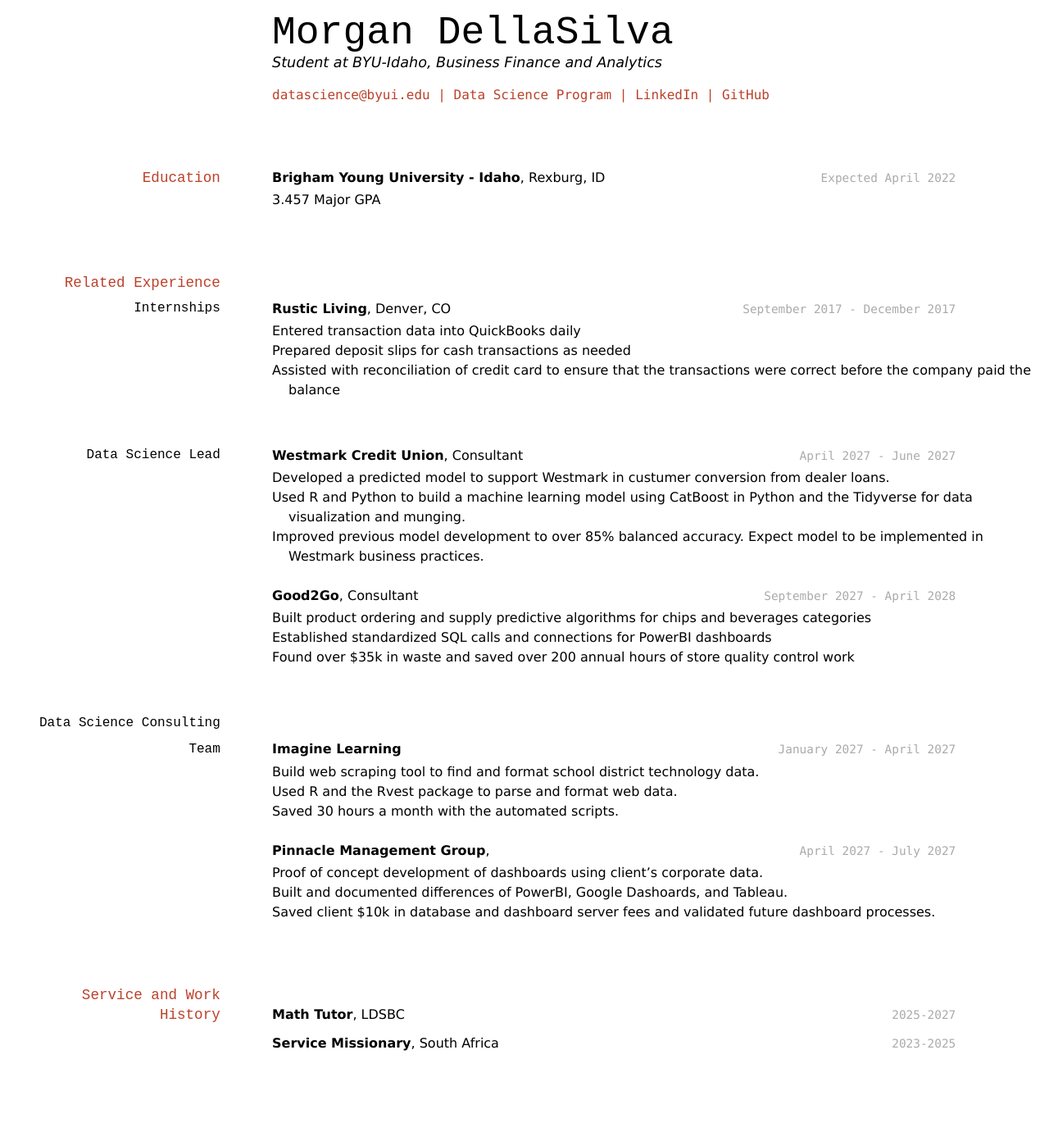
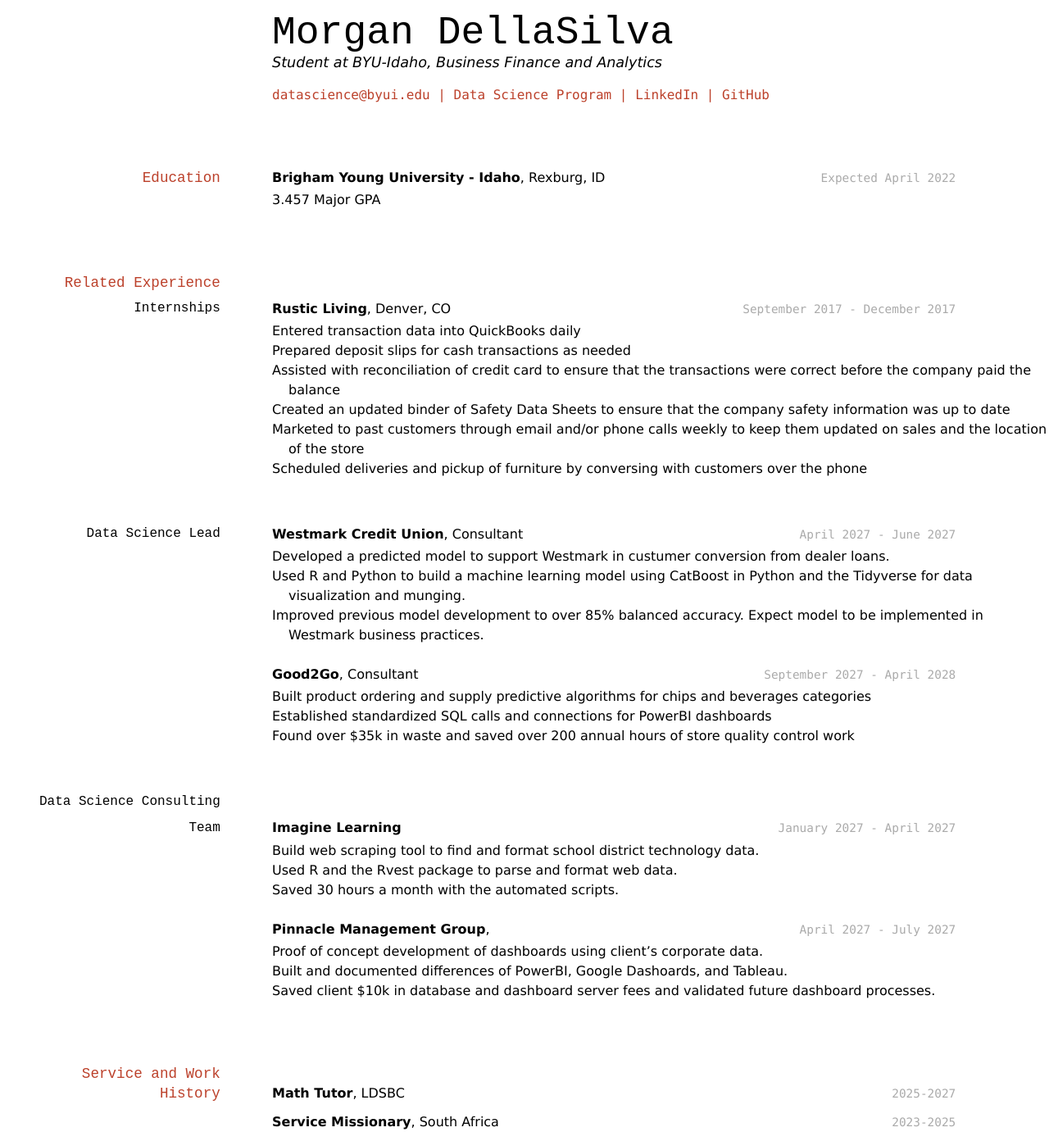
Before and after one commit to byuids-resumes/DELLASILVA-Resume, a Jekyll site: the page built from docs/index.md, in a window 1280 px wide. Shown: the whole page at 82% size. Built offline with Jekyll 4.4.1, drawn with Linux system fonts in a browser that asks for light colours; before the commit the page ends 1296 px from its top, so only the background shows below that.

Commit message:
Update index.md

```diff
--- a/docs/index.md
+++ b/docs/index.md
@@ -32,6 +32,10 @@ __Rustic Living__, Denver, CO
 - Entered transaction data into QuickBooks daily
 - Prepared deposit slips for cash transactions as needed
 - Assisted with reconciliation of credit card to ensure that the transactions were correct before the company paid the balance
+- Created an updated binder of Safety Data Sheets to ensure that the company safety information was up to date
+- Marketed to past customers through email and/or phone calls weekly to keep them updated on sales and the location of the store
+- Scheduled deliveries and pickup of furniture by conversing with customers over the phone
+
 
 ### Data Science Lead
 
```
